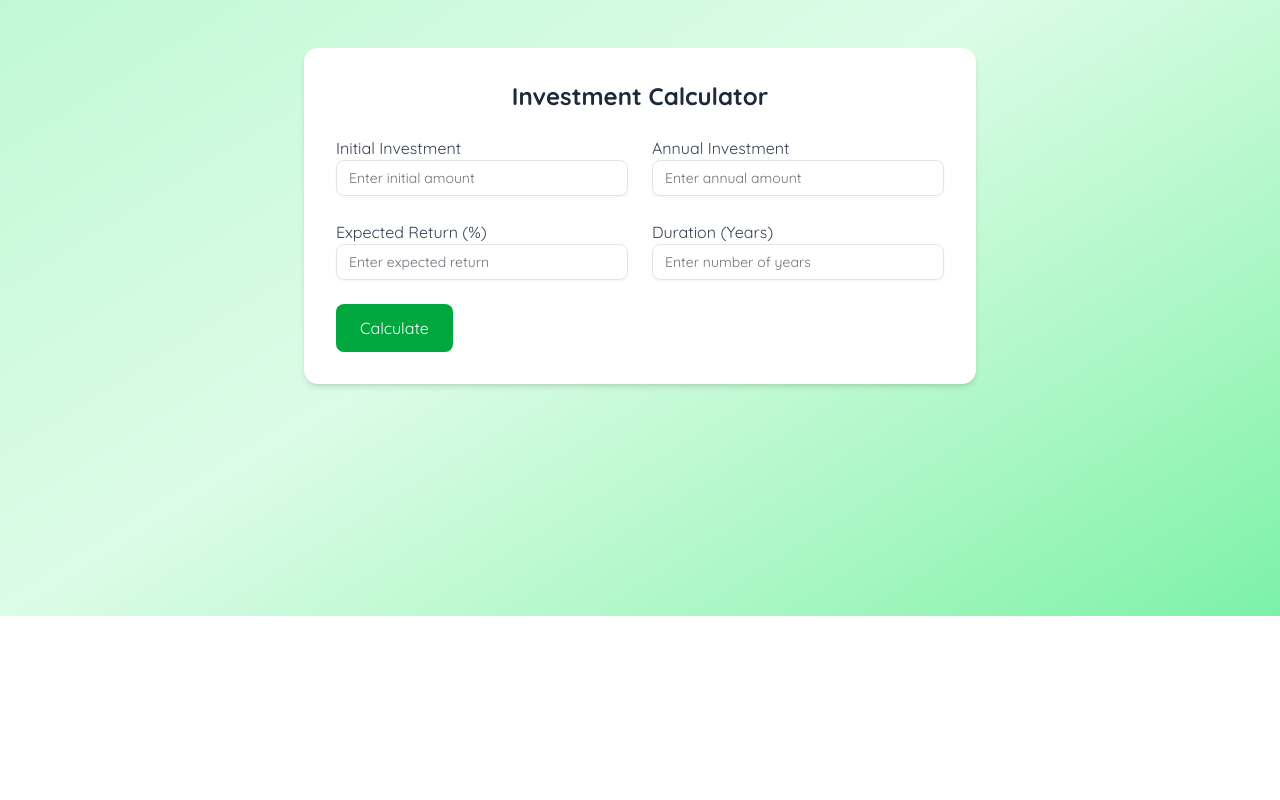
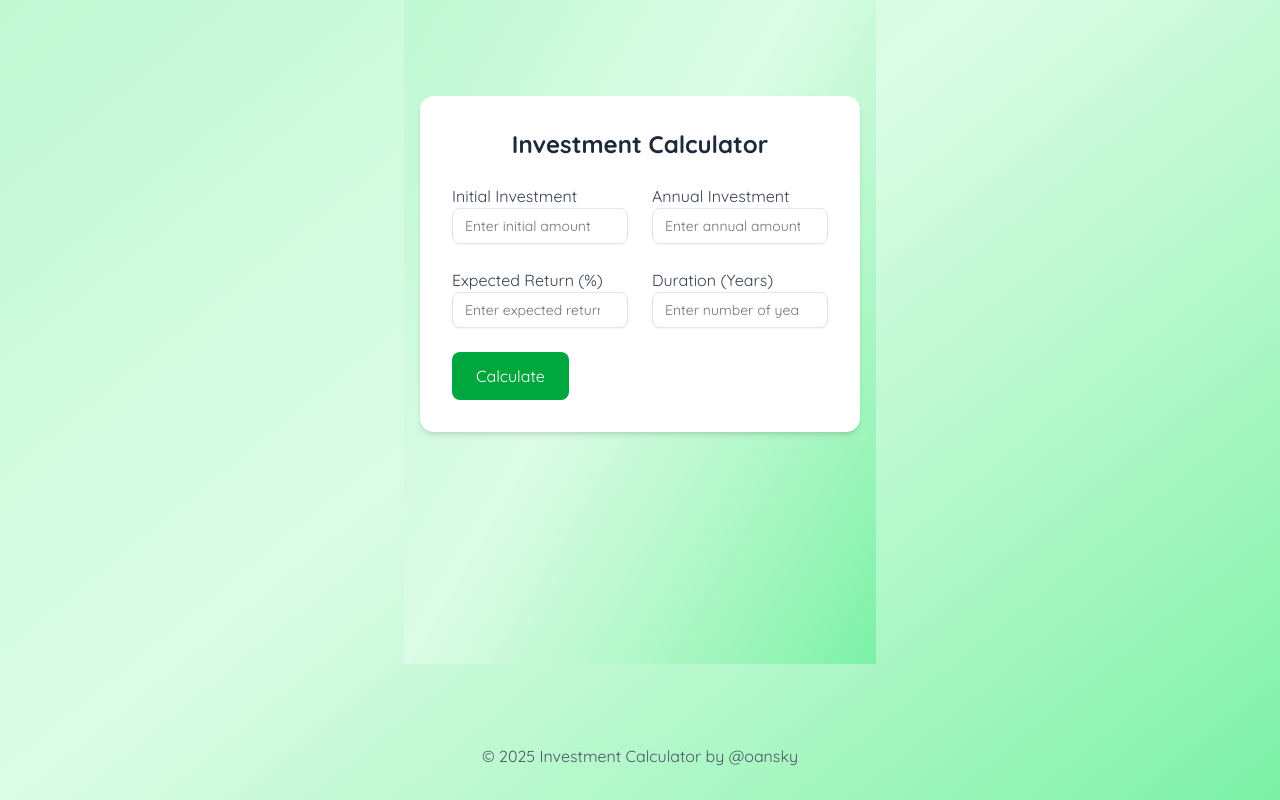
Before and after one commit to oanskyy/investment-calculator, a React (Vite) app: page / in a window 1280 px wide. Shown: the part 248-1048 px from the top of the page. Before the commit the page ends 864 px from the top, so only its background shows below. Built offline with nearby package versions, Linux system fonts and the light colour scheme.

Commit message:
style(layout): make footer stick to bottom of screen on short pages

```diff
--- a/src/App.tsx
+++ b/src/App.tsx
@@ -3,18 +3,33 @@ import Header from "./components/Header"
 import InvestmentForm from "./components/InvestmentForm"
 import ResultCard from "./components/ResultCard"
 
+export type YearlyResult = {
+	year: number
+	interest: number
+	valueEndOfYear: number
+	totalInterest: number
+	investedCapital: number
+}
+
 function App() {
-	const [result, setResult] = useState<null | number>(null)
+	const [result, setResult] = useState<YearlyResult[] | null>(null)
 
 	return (
-		<>
+		<div className='flex flex-col min-h-screen bg-gradient-to-br from-green-200 via-green-100 to-green-300'>
 			<Header />
-			<main>
+			<main className='flex flex-col items-center flex-grow px-4 py-12 '>
 				<InvestmentForm onResult={setResult} />
-				{result !== null && <ResultCard value={result} />}
+				{result && <ResultCard value={result} />}
 			</main>
-			<footer></footer>
-		</>
+
+			{/* <pre>{JSON.stringify(result, null, 2)}</pre> */}
+
+			<footer>
+				<div className='text-center text-gray-600 py-8'>
+					<p>© {new Date().getFullYear()} Investment Calculator by @oansky</p>
+				</div>
+			</footer>
+		</div>
 	)
 }
 
```
